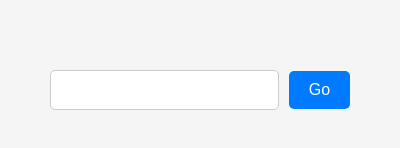
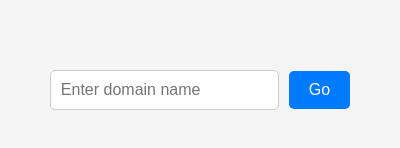
Before and after one commit to K0pPsi/get-ip, an Electron app: page index.html in a window 400 px wide. Shown: the part 332-480 px from the top of the page. Drawn offline with Linux system fonts and the light colour scheme.

```diff
--- a/index.html
+++ b/index.html
@@ -5,7 +5,7 @@
     <link rel="stylesheet" href="style.css" />
   </head>
   <body>
-    <input type="text" id="userInput" />
+    <input type="text" id="userInput" placeholder="Enter domain name" />
     <button id="go">Go</button>
     <script src="render.js"></script>
   </body>
```
Also changed, not shown: package.json (+12 -1 lines).
